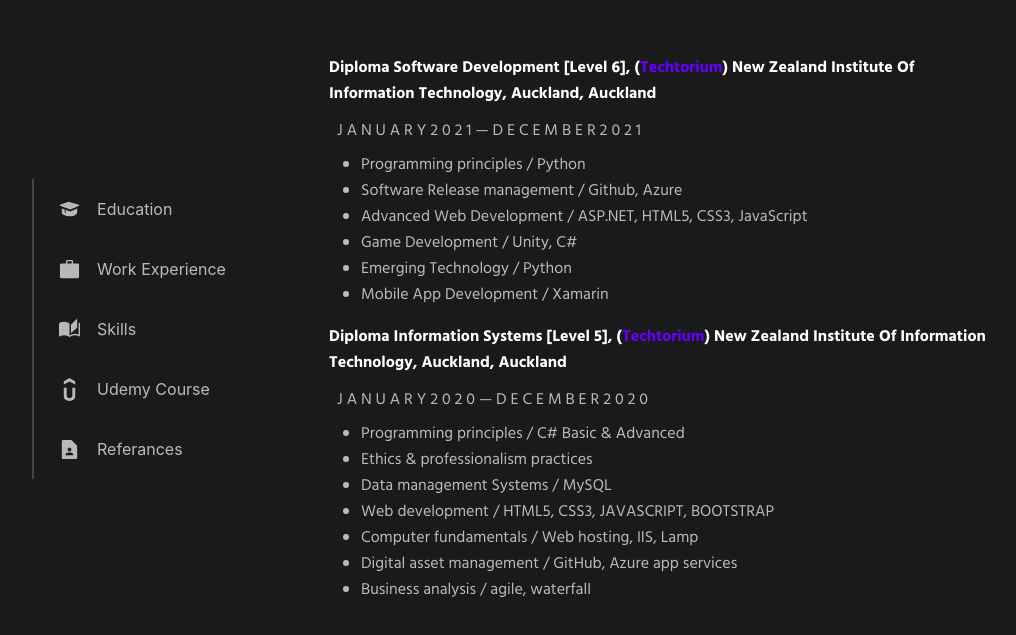
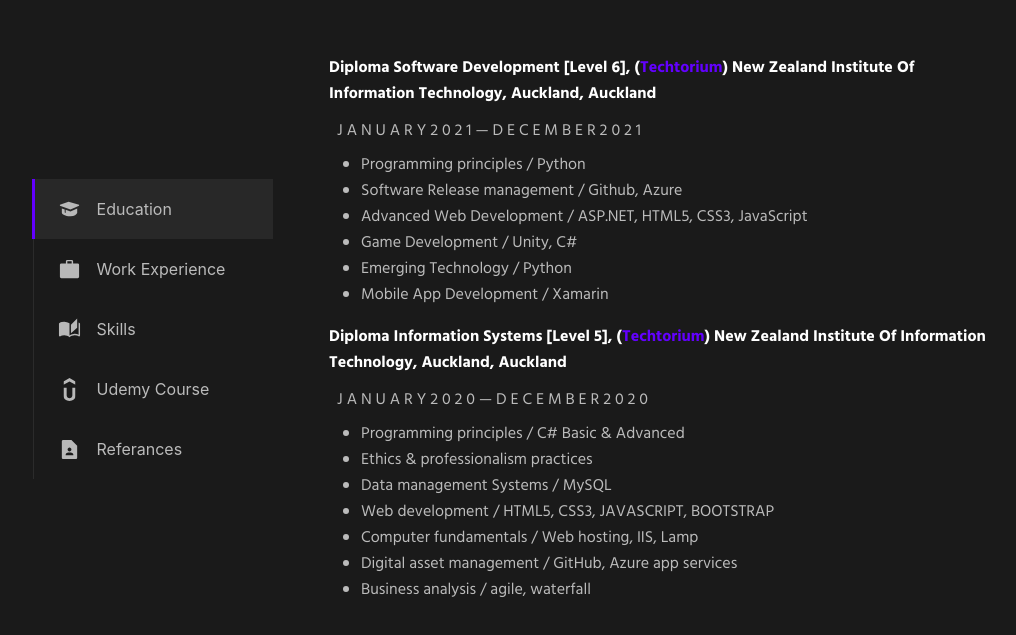
Before and after one commit to TajLonghurst/React-Portfolio-Project, a React (Create React App) app: page /Resume in a window 1280 px wide. Shown: the part 1671-2306 px from the top of the page, without its empty margins (103-1119 px from the left). Built offline with nearby package versions, Linux system fonts and the light colour scheme; a web font is replaced by a local one.

Commit message:
<ReumeContent/> being conditionally rendered

```diff
--- a/src/Components/Nav/NavBar.tsx
+++ b/src/Components/Nav/NavBar.tsx
@@ -1,46 +1,9 @@
 import classes from "./NavBar.module.scss";
 import NavItems from "./NavItems";
-import ResumeIcon from "../../Assets/Icons/ResumeIcon.svg";
-import AboutMeIcon from "../../Assets/Icons/AboutMeIcon.svg";
-import HomeIcon from "../../Assets/Icons/HomeIcon.svg";
-import ContactIcon from "../../Assets/Icons/ContactIcon.svg";
-import ProjectsIcon from "../../Assets/Icons/ProjectsIcon.svg";
+import { navobjectlist } from "../../Data/NavObjectList";
 import { NavItemModel } from "../../Models/NavItemModel";
 import useWindowSize from "../../Hooks/use-windowSize";
 import { Fragment } from "react";
-
-export const navItems: NavItemModel[] = [
-  {
-    id: "NavOne",
-    icon: HomeIcon,
-    label: "Home",
-    path: "/",
-  },
-  {
-    id: "NavTwo",
-    icon: AboutMeIcon,
-    label: "About Me",
-    path: "/AboutMe",
-  },
-  {
-    id: "NavThree",
-    icon: ResumeIcon,
-    label: "Resume",
-    path: "/Resume",
-  },
-  {
-    id: "NavFour",
-    icon: ProjectsIcon,
-    label: "Projects",
-    path: "/Projects",
-  },
-  {
-    id: "NavFive",
-    icon: ContactIcon,
-    label: "Contact",
-    path: "/Contact",
-  },
-];
 
 const NavBar = () => {
   const { isMobileView } = useWindowSize();
@@ -60,7 +23,7 @@ const NavBar = () => {
         <div className={classes.navbar}>
           <div className={classes.navlogo}>Taj Longhurst</div>
           <ul className={classes.navlist}>
-            {navItems.map((items) => {
+            {navobjectlist.map((items: NavItemModel) => {
               return (
                 <NavItems
                   key={items.id}
--- a/src/Components/Resume/Resume.module.scss
+++ b/src/Components/Resume/Resume.module.scss
@@ -35,7 +35,7 @@
         margin: 0rem;
         padding: 0rem;
         list-style: none;
-        border-left: 2px solid #454545;
+        border-left: 1px solid #2b2b2b;
       }
     }
     .col_9 {
--- a/src/Components/Resume/Resume.tsx
+++ b/src/Components/Resume/Resume.tsx
@@ -1,43 +1,12 @@
 import React from "react";
 import classes from "./Resume.module.scss";
 import ResumeNav from "./ResumeNav";
-import EducationIcon from "../../Assets/Icons/EducationIcon.svg";
-import WorkIcon from "../../Assets/Icons/WorkIcon.svg";
-import SkilsIcon from "../../Assets/Icons/SkillsIcon.svg";
-import UdemyIcon from "../../Assets/Icons/UdemyIcon.svg";
-import ReferancesIcon from "../../Assets/Icons/ReferancesIcon.svg";
-import { ResumeNavModel } from "../../Models/ResumeNavModel";
 import ResumeContent from "./ResumeContent";
-
-export const ResumeNavItems: ResumeNavModel[] = [
-  {
-    id: "nav1",
-    icon: EducationIcon,
-    label: "Education",
-  },
-  {
-    id: "nav2",
-    icon: WorkIcon,
-    label: "Work Experience",
-  },
-  {
-    id: "nav3",
-    icon: SkilsIcon,
-    label: "Skills",
-  },
-  {
-    id: "nav4",
-    icon: UdemyIcon,
-    label: "Udemy Course",
-  },
-  {
-    id: "nav5",
-    icon: ReferancesIcon,
-    label: "Referances",
-  },
-];
+import { useSelector } from "react-redux";
+import { RootState } from "../../ReduxStore/Index";
 
 const Resume = () => {
+  const resumeList = useSelector((state: RootState) => state.ui.ResumeList);
   return (
     <div className={classes.container}>
       {/* <div className={classes.header}>
@@ -47,13 +16,14 @@ const Resume = () => {
       <div className={classes.row}>
         <div className={classes.col_3}>
           <ul className={classes.navlist}>
-            {ResumeNavItems.map((item) => {
+            {resumeList.map((item) => {
               return (
                 <ResumeNav
                   key={item.id}
-                  icon={item.icon}
                   id={item.id}
                   label={item.label}
+                  icon={item.icon}
+                  isActive={item.isActive}
                 />
               );
             })}
--- a/src/Components/Resume/ResumeContent.tsx
+++ b/src/Components/Resume/ResumeContent.tsx
@@ -1,11 +1,14 @@
 import React from "react";
 import classes from "./ResumeContent.module.scss";
 import ResumeEducation from "./ResumeSections/ResumeEducation";
+import { useSelector } from "react-redux";
+import { RootState } from "../../ReduxStore/Index";
 
 const ResumeContent = () => {
+  const isActive = useSelector((state: RootState) => state.ui.ResumeList);
   return (
     <div className={classes.container}>
-      <ResumeEducation />
+      {isActive[0].isActive && <ResumeEducation />}
     </div>
   );
 };
--- a/src/Components/Resume/ResumeNav.module.scss
+++ b/src/Components/Resume/ResumeNav.module.scss
@@ -1,21 +1,47 @@
 @import "../../Scss/index";
 
-.navitems {
+.navitemsactive {
+  position: relative;
   @include DisplayFlexCenter(row);
   justify-content: flex-start;
   padding: 0.25rem;
   padding-inline: 1.5rem;
   padding-right: 3rem;
+  flex-wrap: nowrap;
+  position: relative;
+  background-color: $LinkHover;
+  &:before {
+    position: absolute;
+    top: 0;
+    left: -2px;
+    content: "";
+    background: $SecondaryBgColor;
+    width: 3px;
+    height: 100%;
+  }
+}
+
+.navitems {
+  position: relative;
+  @include DisplayFlexCenter(row);
+  justify-content: flex-start;
+  padding: 0.25rem;
+  padding-inline: 1.5rem;
+  padding-right: 3rem;
+  flex-wrap: nowrap;
   cursor: pointer;
-  &:hover {
-    background-color: #343434;
 }
+
 .navicon {
   width: 23px;
   height: 23px;
+  user-select: none;
 }
 .navtitle {
   margin-left: 1rem;
   color: $PrimaryTextColor;
+  user-select: none;
+  &:hover {
+    color: $SecondaryBgColor;
   }
 }
--- a/src/Components/Resume/ResumeNav.tsx
+++ b/src/Components/Resume/ResumeNav.tsx
@@ -1,21 +1,28 @@
-import React from "react";
+import React, { Fragment } from "react";
 import classes from "./ResumeNav.module.scss";
 import { ResumeNavModel } from "../../Models/ResumeNavModel";
+import { useDispatch } from "react-redux";
+import { uiActions } from "../../ReduxStore/ui-slice";
 
 const ResumeNav: React.FC<ResumeNavModel> = (props) => {
+  const dispatch = useDispatch();
   const ResumeNavOnClickHandler = () => {
-    console.log(props.id);
+    dispatch(uiActions.ResumeClickHandler({ id: props.id }));
   };
 
+  const isActiveStyle = props.isActive
+    ? classes.navitemsactive
+    : classes.navitems;
+
   return (
-    <li
-      className={classes.navitems}
-      onClick={ResumeNavOnClickHandler}
-      key={props.id}
-    >
-      <img className={classes.navicon} src={props.icon} alt="Red" />
-      <p className={classes.navtitle}>{props.label}</p>
-    </li>
+    <Fragment>
+      <li className={isActiveStyle}>
+        <img src={props.icon} className={classes.navicon} alt="Failed" />
+        <p onClick={ResumeNavOnClickHandler} className={classes.navtitle}>
+          {props.label}
+        </p>
+      </li>
+    </Fragment>
   );
 };
 
--- /dev/null
+++ b/src/Data/NavObjectList.tsx
@@ -0,0 +1,39 @@
+import ResumeIcon from "../Assets/Icons/ResumeIcon.svg";
+import AboutMeIcon from "../Assets/Icons/AboutMeIcon.svg";
+import HomeIcon from "../Assets/Icons/HomeIcon.svg";
+import ContactIcon from "../Assets/Icons/ContactIcon.svg";
+import ProjectsIcon from "../Assets/Icons/ProjectsIcon.svg";
+import { NavItemModel } from "../Models/NavItemModel";
+
+export const navobjectlist: NavItemModel[] = [
+  {
+    id: "NavOne",
+    icon: HomeIcon,
+    label: "Home",
+    path: "/",
+  },
+  {
+    id: "NavTwo",
+    icon: AboutMeIcon,
+    label: "About Me",
+    path: "/AboutMe",
+  },
+  {
+    id: "NavThree",
+    icon: ResumeIcon,
+    label: "Resume",
+    path: "/Resume",
+  },
+  {
+    id: "NavFour",
+    icon: ProjectsIcon,
+    label: "Projects",
+    path: "/Projects",
+  },
+  {
+    id: "NavFive",
+    icon: ContactIcon,
+    label: "Contact",
+    path: "/Contact",
+  },
+];
--- /dev/null
+++ b/src/Data/ResumeObjectList.tsx
@@ -0,0 +1,39 @@
+import EducationIcon from "../Assets/Icons/EducationIcon.svg";
+import WorkIcon from "../Assets/Icons/WorkIcon.svg";
+import SkilsIcon from "../Assets/Icons/SkillsIcon.svg";
+import UdemyIcon from "../Assets/Icons/UdemyIcon.svg";
+import ReferancesIcon from "../Assets/Icons/ReferancesIcon.svg";
+import { ResumeNavModel } from "../Models/ResumeNavModel";
+
+export const ResumeNavItems: ResumeNavModel[] = [
+  {
+    id: "nav1",
+    icon: EducationIcon,
+    label: "Education",
+    isActive: true,
+  },
+  {
+    id: "nav2",
+    icon: WorkIcon,
+    label: "Work Experience",
+    isActive: false,
+  },
+  {
+    id: "nav3",
+    icon: SkilsIcon,
+    label: "Skills",
+    isActive: false,
+  },
+  {
+    id: "nav4",
+    icon: UdemyIcon,
+    label: "Udemy Course",
+    isActive: false,
+  },
+  {
+    id: "nav5",
+    icon: ReferancesIcon,
+    label: "Referances",
+    isActive: false,
+  },
+];
--- a/src/Models/ResumeNavModel.tsx
+++ b/src/Models/ResumeNavModel.tsx
@@ -2,4 +2,5 @@ export type ResumeNavModel = {
   id: string;
   icon: string;
   label: string;
+  isActive: boolean;
 };
--- /dev/null
+++ b/src/Models/ui-sliceModal.tsx
@@ -0,0 +1,6 @@
+import { ResumeNavModel } from "./ResumeNavModel";
+
+export type uiSliceModal = {
+  ResumeList: ResumeNavModel[];
+  idState: string;
+};
--- a/src/ReduxStore/ui-slice.tsx
+++ b/src/ReduxStore/ui-slice.tsx
@@ -1,11 +1,29 @@
-import { createSlice } from "@reduxjs/toolkit";
+import { createSlice, PayloadAction } from "@reduxjs/toolkit";
+import { uiSliceModal } from "../Models/ui-sliceModal";
+import { ResumeNavItems } from "../Data/ResumeObjectList";
 
-const initialState = {};
+const initialState: uiSliceModal = {
+  ResumeList: ResumeNavItems,
+  idState: "",
+};
 
 const uiSlice = createSlice({
   name: "UI",
   initialState: initialState,
-  reducers: {},
+  reducers: {
+    ResumeClickHandler(state, actions: PayloadAction<{ id: string }>) {
+      state.ResumeList.forEach((rlist) => {
+        if (rlist.id === actions.payload.id) {
+          rlist.isActive = true;
+        }
+        if (rlist.id !== actions.payload.id) {
+          rlist.isActive = false;
+        }
+        return;
+      });
+      console.log(state.ResumeList);
+    },
+  },
 });
 
 export const uiActions = uiSlice.actions;
```
Lines whose indentation alone changed are shown as unchanged.
